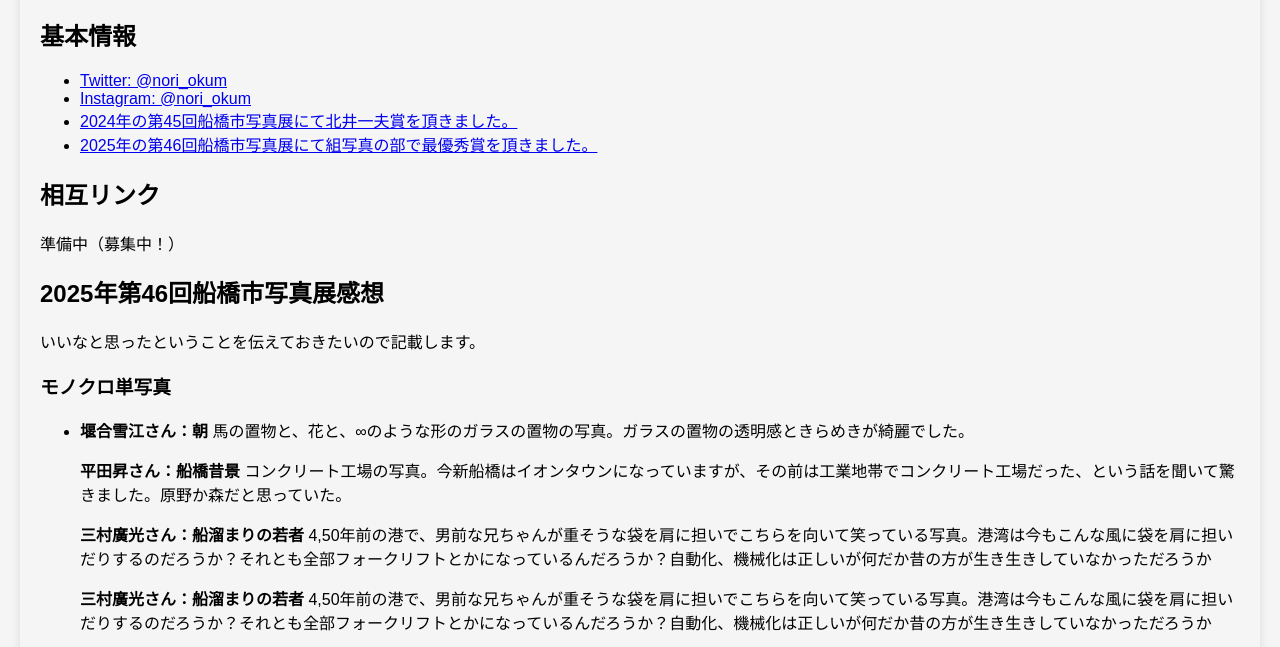
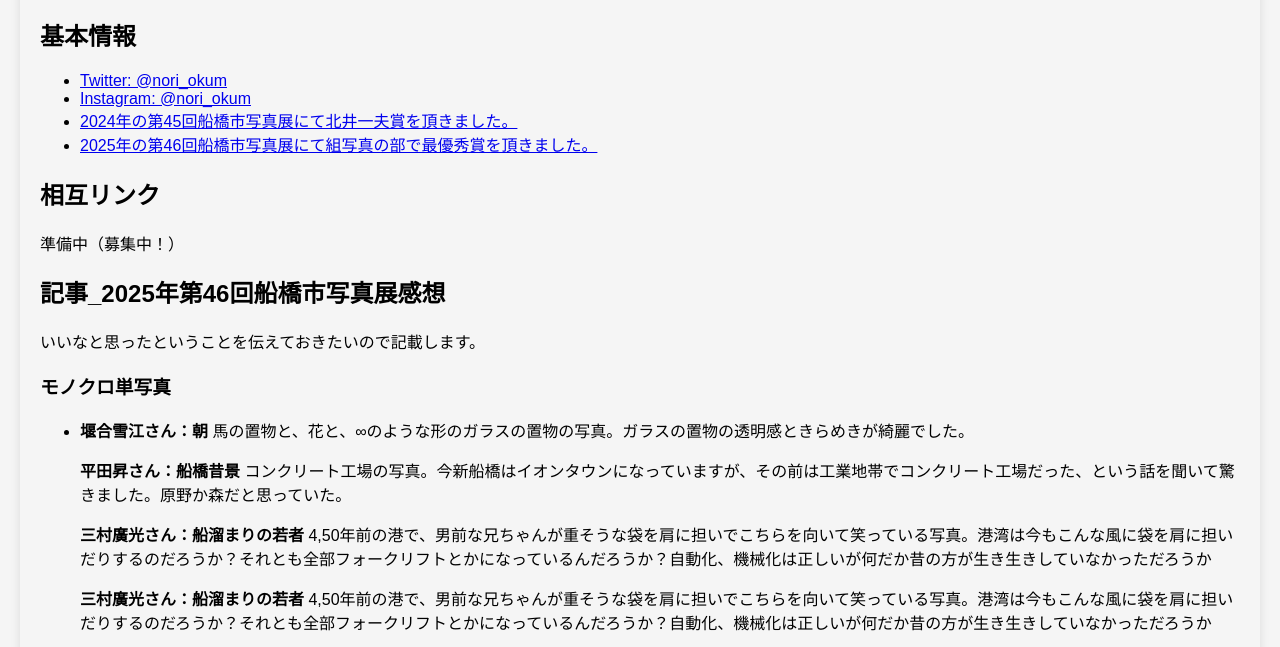
Before and after one commit to noriokum/noriokum.github.io, a plain HTML site: page index.html in a window 1280 px wide. Shown: the part 147-794 px from the top of the page. Drawn offline with Linux system fonts and the light colour scheme.

Commit message:
Update index.html

```diff
--- a/index.html
+++ b/index.html
@@ -66,7 +66,7 @@
          </ul>
          <h2 id="h2_link">相互リンク</h2>
          <p>準備中（募集中！）</p>
-         <h2 id="h2_article_20250225_title">2025年第46回船橋市写真展感想</h2>
+         <h2 id="h2_article_20250225_title">記事_2025年第46回船橋市写真展感想</h2>
          <p>いいなと思ったということを伝えておきたいので記載します。</p>
          <h3 id="h3_article_20250225_mono">モノクロ単写真</h3>
          <ul>
```
